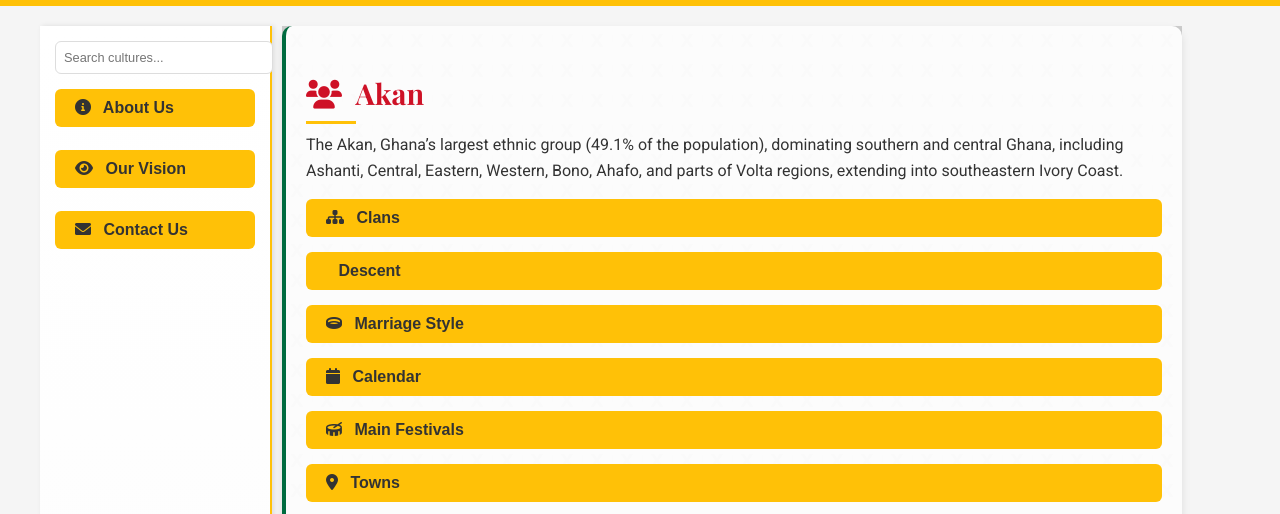
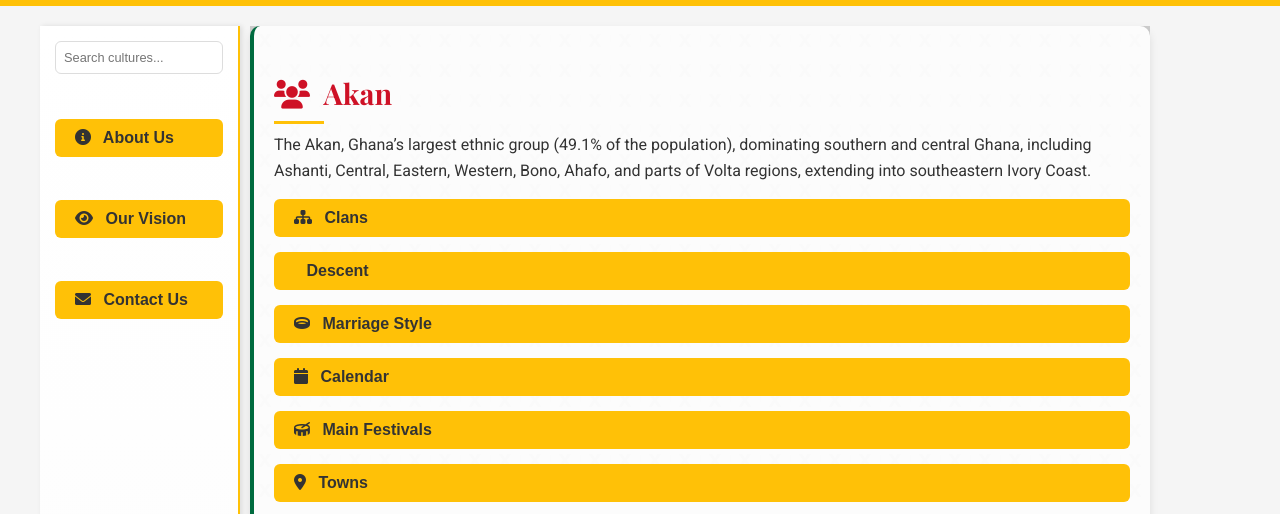
Before and after one commit to Kasante-maker/Gh-Culture, a plain HTML site: page index.html in a window 1280 px wide. Shown: the part 249-763 px from the top of the page. Drawn offline with nearby package versions, Linux system fonts and the light colour scheme; placeholder pictures from the web are drawn by us; some icons are missing.

Commit message:
Update style.css

```diff
--- a/style.css
+++ b/style.css
@@ -129,9 +129,15 @@ header p {
     padding: 15px;
     box-shadow: 2px 0 5px rgba(0, 0, 0, 0.1);
     border-right: 2px solid #ffc107;
+    display: flex; /* Ensure vertical stacking */
+    flex-direction: column;
+    gap: 20px; /* Add spacing between sidebar elements */
+    box-sizing: border-box;
 }
 .search-bar {
-  margin-bottom: 15px;
+    margin-bottom: 25px; /* Increase spacing below search bar */
+    width: 100%;
+    box-sizing: border-box;
 }
 #search {
     width: 100%;
@@ -140,10 +146,16 @@ header p {
     border-radius: 6px;
     font-size: 0.8em;
     transition: border-color 0.3s ease;
+    box-sizing: border-box;
 }
 #search:focus {
     border-color: #ffc107;
     outline: none;
+}
+.collapsible {
+    margin-bottom: 15px;
+    width: 100%;
+    box-sizing: border-box;
 }
 .sidebar-btn {
     background-color: #ce1126;
```
Lines whose indentation alone changed are shown as unchanged.
